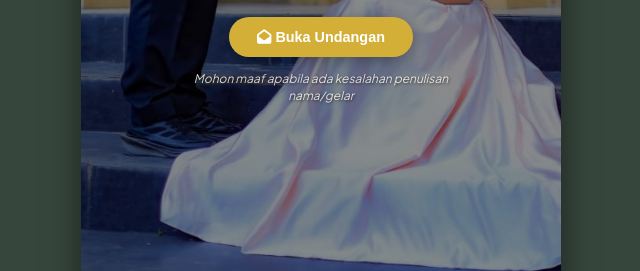
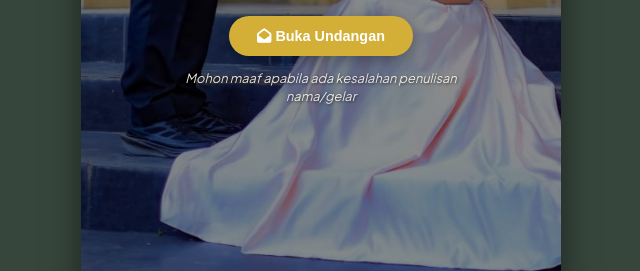
Before and after one commit to jeprianto24/Tandi-Jeni, a plain HTML site: page index.html in a window 1280 px wide. Shown: the part 470-741 px from the top of the page, 319-959 px from the left. Drawn offline with Linux system fonts and the light colour scheme; no server answers.

Commit message:
Add files via upload

```diff
--- a/style.css
+++ b/style.css
@@ -139,10 +139,10 @@ body {
 }
 
 .catatan-nama {
-    font-size: 0.75rem;
+    font-size: 0.8rem;
     font-style: italic;
     color: #f7f3e9;
-    opacity: 0.85;
+    opacity: 0.9;
     margin-top: 14px;
     margin-bottom: 0;
     line-height: 1.4;
```
